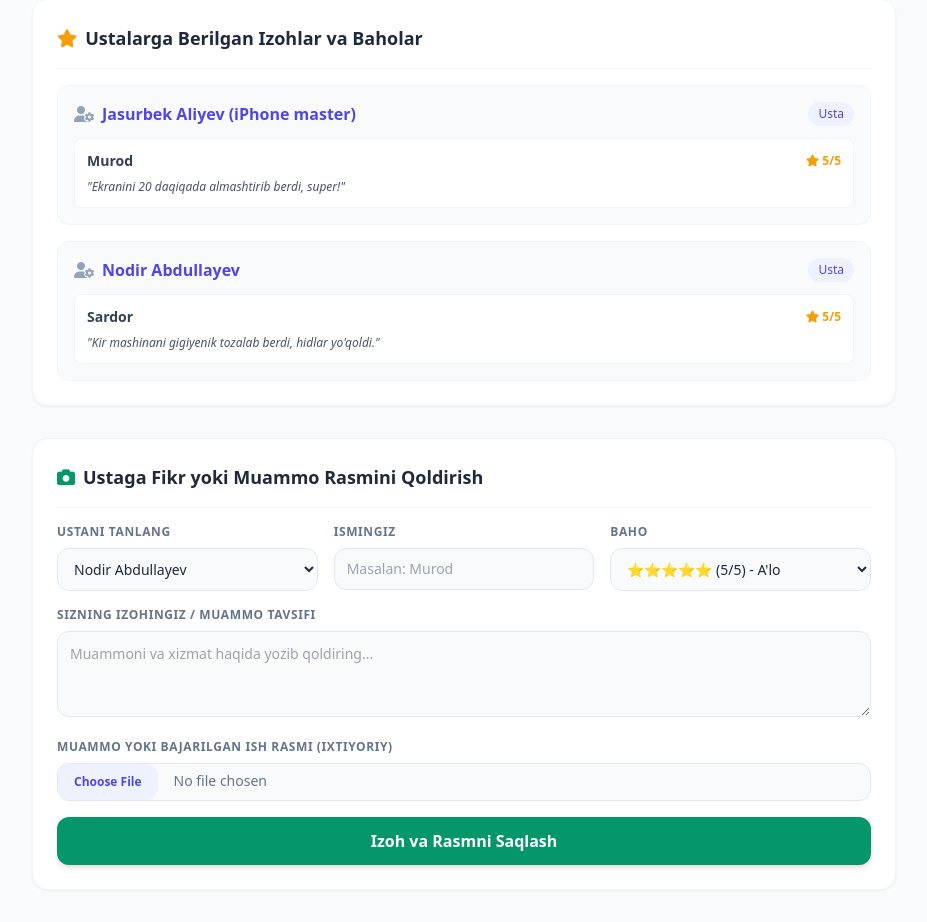
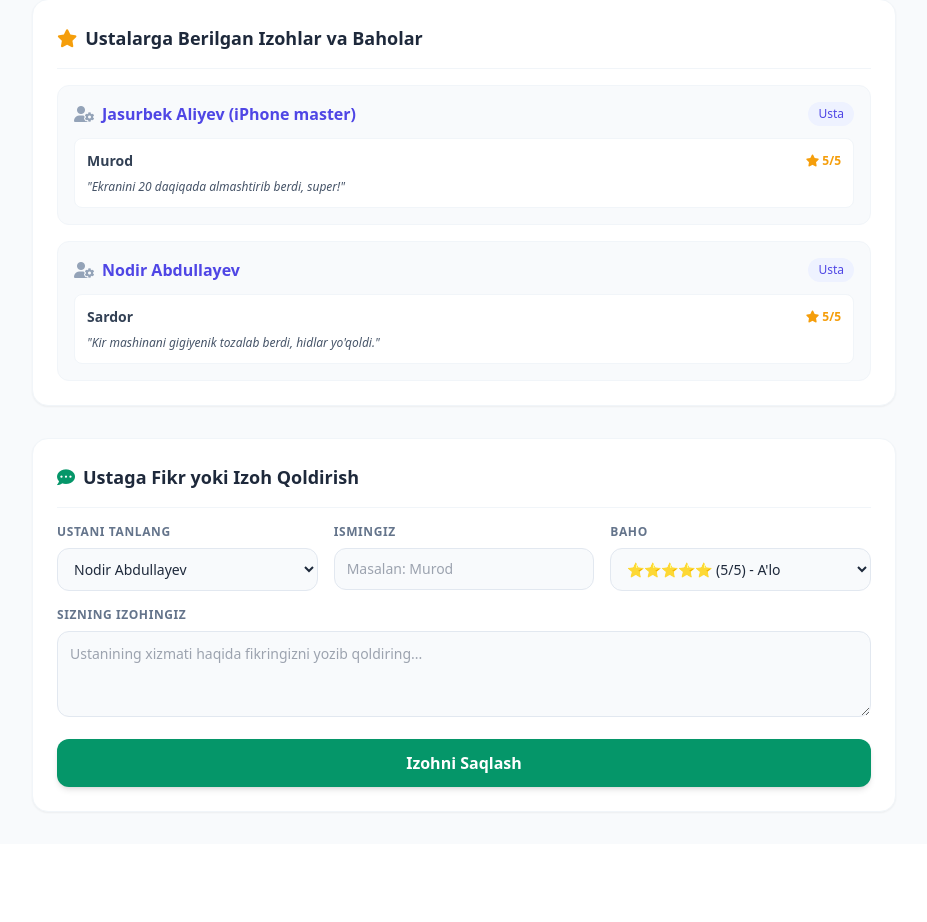
Before and after one commit to tokhirovs112-sudo/UstaGo, a FastAPI app: page / in a window 1280 px wide. Shown: the part 605-1527 px from the top of the page, without its empty margins (176-1103 px from the left). After the commit the page ends 1418 px from the top, so only its background shows below. Run offline with FastAPI, Linux system fonts and the light colour scheme; some libraries are stand-ins or nearby versions.

Commit message:
Remove photo upload section from review form

```diff
--- a/templates/index.html
+++ b/templates/index.html
@@ -112,15 +112,6 @@
                                             </span>
                                         </div>
                                         <p class="text-slate-600 text-xs italic">"{{ r.comment }}"</p>
-
-                                        <!-- RASM CHIQARISH QISMI XAVFSIZ QILINDI -->
-                                        {% if r.get('photo') %}
-                                            <div class="mt-2">
-                                                <a href="{{ r.photo }}" target="_blank">
-                                                    <img src="{{ r.photo }}" alt="Muammo rasmi" class="h-28 w-28 object-cover rounded-xl border border-slate-200 hover:scale-105 transition duration-200 shadow-sm">
-                                                </a>
-                                            </div>
-                                        {% endif %}
                                     </div>
                                 {% endfor %}
                             </div>
@@ -132,14 +123,14 @@
             </div>
         </section>
 
-        <!-- 3-BO'LIM: Izoh va Muammo Rasmini Qoldirish Formasi -->
+        <!-- 3-BO'LIM: Izoh Qoldirish Formasi -->
         <section class="bg-white rounded-2xl p-6 shadow-sm border border-slate-100 space-y-4">
             <div class="flex items-center space-x-2 border-b border-slate-100 pb-4">
-                <i class="fa-solid fa-camera text-emerald-600 text-lg"></i>
-                <h3 class="text-lg font-bold text-slate-800">Ustaga Fikr yoki Muammo Rasmini Qoldirish</h3>
+                <i class="fa-solid fa-comment-dots text-emerald-600 text-lg"></i>
+                <h3 class="text-lg font-bold text-slate-800">Ustaga Fikr yoki Izoh Qoldirish</h3>
             </div>
 
-            <form action="/add-worker-review" method="post" enctype="multipart/form-data" class="space-y-4">
+            <form action="/add-worker-review" method="post" class="space-y-4">
                 <div class="grid grid-cols-1 md:grid-cols-3 gap-4">
                     <div>
                         <label class="block text-xs font-semibold text-slate-500 uppercase tracking-wider mb-2">Ustani Tanlang</label>
@@ -168,18 +159,12 @@
                 </div>
 
                 <div>
-                    <label class="block text-xs font-semibold text-slate-500 uppercase tracking-wider mb-2">Sizning Izohingiz / Muammo tavsifi</label>
-                    <textarea name="comment" placeholder="Muammoni va xizmat haqida yozib qoldiring..." required rows="3" class="w-full bg-slate-50 border border-slate-200 rounded-xl p-3 text-sm focus:ring-2 focus:ring-emerald-500 outline-none"></textarea>
-                </div>
-
-                <!-- Rasm yuklash tugmasi -->
-                <div>
-                    <label class="block text-xs font-semibold text-slate-500 uppercase tracking-wider mb-2">Muammo yoki Bajarilgan Ish Rasmi (Ixtiyoriy)</label>
-                    <input type="file" name="photo" accept="image/*" class="w-full text-sm text-slate-500 file:mr-4 file:py-2.5 file:px-4 file:rounded-xl file:border-0 file:text-xs file:font-semibold file:bg-indigo-50 file:text-indigo-600 hover:file:bg-indigo-100 cursor-pointer border border-slate-200 rounded-xl bg-slate-50">
+                    <label class="block text-xs font-semibold text-slate-500 uppercase tracking-wider mb-2">Sizning Izohingiz</label>
+                    <textarea name="comment" placeholder="Ustanining xizmati haqida fikringizni yozib qoldiring..." required rows="3" class="w-full bg-slate-50 border border-slate-200 rounded-xl p-3 text-sm focus:ring-2 focus:ring-emerald-500 outline-none"></textarea>
                 </div>
 
                 <button type="submit" class="w-full bg-emerald-600 hover:bg-emerald-700 text-white font-bold py-3 rounded-xl transition duration-200 shadow-md hover:shadow-lg">
-                    Izoh va Rasmni Saqlash
+                    Izohni Saqlash
                 </button>
             </form>
         </section>
```
